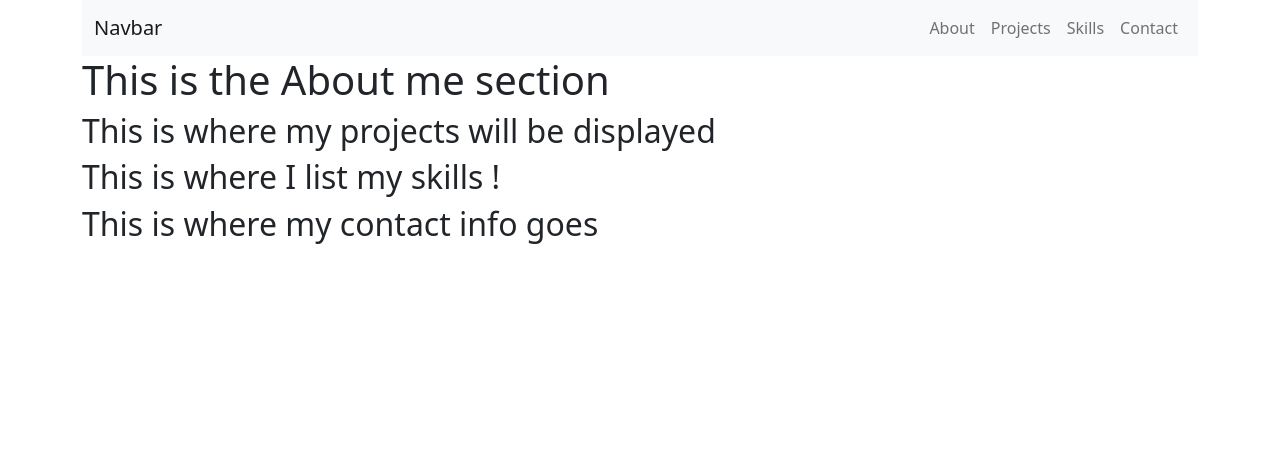
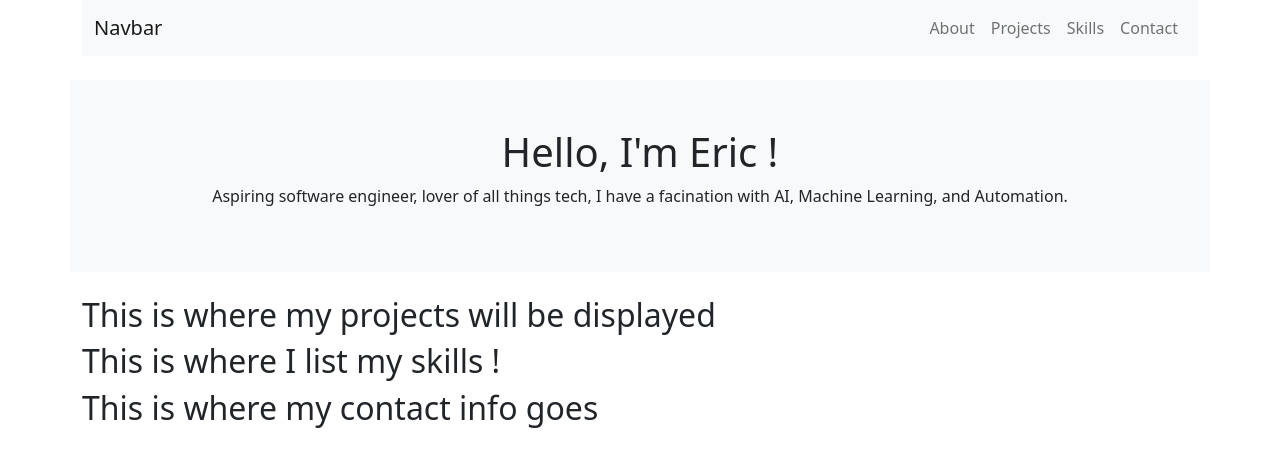
Before and after one commit to Esun94/Portfolio, a React (Create React App) app: page / in a window 1280 px wide. Shown: the top 466 px of the page. Built offline with nearby package versions, Linux system fonts and the light colour scheme.

Commit message:
saving changes to About Me section

```diff
--- a/public/index.html
+++ b/public/index.html
@@ -24,7 +24,7 @@
       work correctly both with client-side routing and a non-root public URL.
       Learn how to configure a non-root public URL by running `npm run build`.
     -->
-    <title>React App</title>
+    <title>My Portfolio</title>
   </head>
   <body>
     <noscript>You need to enable JavaScript to run this app.</noscript>
--- a/src/components/About.js
+++ b/src/components/About.js
@@ -3,8 +3,14 @@ import Container from "react-bootstrap/Container";
 
 function About() {
     return (
-        <Container className="" id="about">
-            <h1> This is the About me section</h1>
+        <Container className="p-5 bg-light my-4" id="about">
+            <div>
+                <center>
+                <h1> Hello, I'm Eric !</h1>
+                <break></break>
+                <p>Aspiring software engineer, lover of all things tech, I have a facination with AI, Machine Learning, and Automation.</p>
+                </center>
+            </div>
         </Container>
 
     )
--- a/src/components/Contact.js
+++ b/src/components/Contact.js
@@ -3,7 +3,7 @@ import Container from "react-bootstrap/Container"
 
 function Contact() {
     return (
-        <Container className="contactSec" id="contact">
+        <Container className="" id="contact">
             <h2> This is where my contact info goes</h2>
         </Container>
     )
--- a/src/components/Navbar.js
+++ b/src/components/Navbar.js
@@ -24,4 +24,4 @@ function Navigation() {
 
 }
 
-export default Navigation;
+export default Navigation
```
